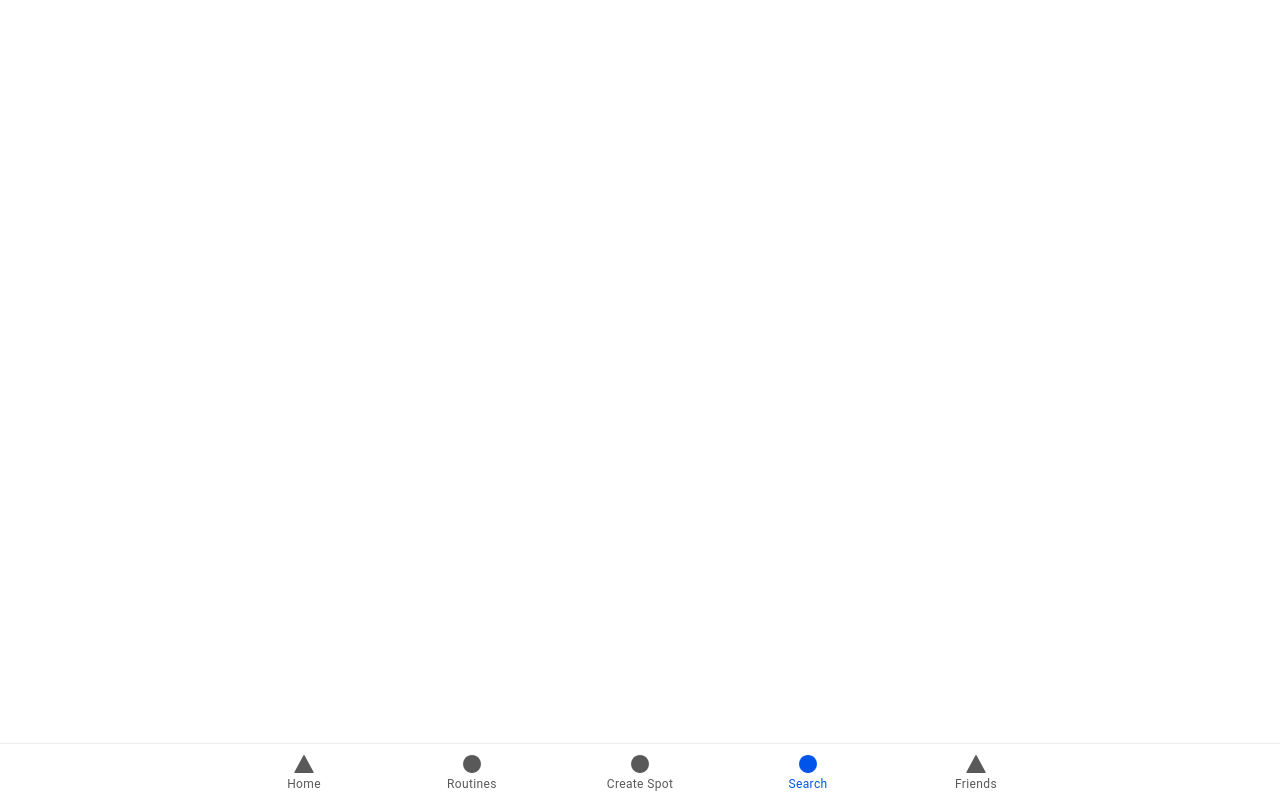
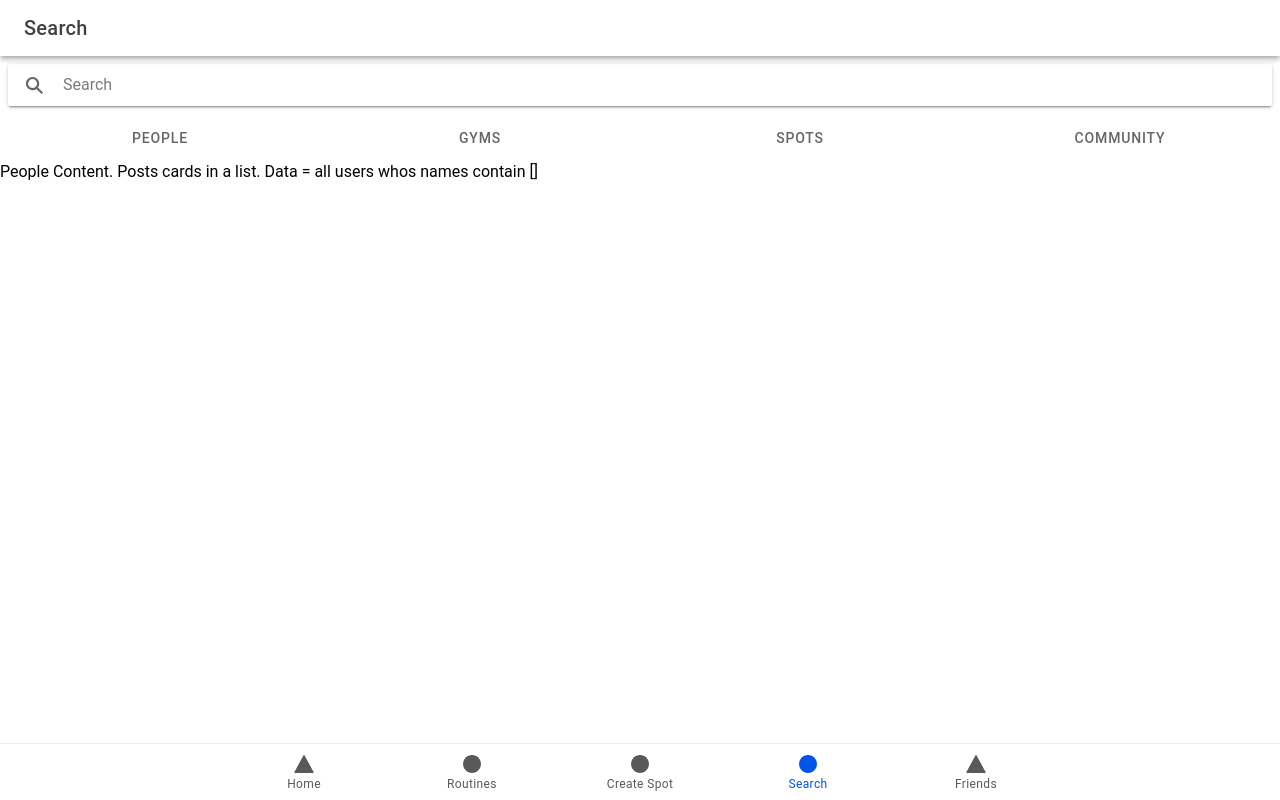
Before and after one commit to SpotMe-Mondayvile/spotme, a React (Vite) app in the folder spotme-web/: page /search in a window 1280 px wide. Built offline with nearby package versions, Linux system fonts and the light colour scheme; no server answers.

Commit message:
adding design components to search!

```diff
--- a/spotme-web/src/App.tsx
+++ b/spotme-web/src/App.tsx
@@ -19,6 +19,7 @@ import Login from './pages/login/Login';
 import SignUp from './pages/login/SignUp';
 import Tab2 from './pages/Tab2';
 import Tab3 from './pages/Tab3';
+import Search from './pages/search/Search';
 
 /* Core CSS required for Ionic components to work properly */
 import '@ionic/react/css/core.css';
@@ -76,7 +77,7 @@ const App: React.FC = () => {
     console.log(jwtUser)
     }catch(e){
       console.log("No token available")
-     }
+    }
     },[])
 
   // const [isLoggedIn, setIsLoggedIn] = useState<boolean>(
@@ -93,13 +94,13 @@ return (
       <IonTabs>
         <IonRouterOutlet>
           <Route exact path="/Login">
-          <Login/>
+            <Login/>
           </Route>
           <Route exact path="/SignUp">
             <SignUp />
           </Route>
           <Route exact path="/Home">
-          <Home/>
+            <Home/>
           </Route>
           <Route exact path="/Friends">
             <Friends />
@@ -111,7 +112,10 @@ return (
             <Profile/>
           </Route>
           <Route exact path="/">
-           <Home />
+            <Home />
+          </Route>
+          <Route exact path="/search">
+            <Search/>
           </Route>
         </IonRouterOutlet>
         <IonTabBar slot="bottom">
--- /dev/null
+++ b/spotme-web/src/components/tabs/Tab.tsx
@@ -0,0 +1,3 @@
+//tab to go into tabs holder
+//a tab for each relevant item
+//each tab takes a name and an array of values that will show up in the cards later
--- /dev/null
+++ b/spotme-web/src/components/tabs/Tabs.tsx
@@ -0,0 +1,2 @@
+// group of page tabs
+// will return a group of tabs?
--- /dev/null
+++ b/spotme-web/src/pages/search/Search.tsx
@@ -0,0 +1,129 @@
+import { IonBreadcrumb, IonBreadcrumbs, IonButton, IonButtons, IonContent, IonHeader, IonList, IonItem, IonInput, IonIcon, IonLabel, IonMenuButton, IonPage, IonSearchbar, IonSegment, IonSegmentButton, IonSegmentView, IonSegmentContent, IonTabs, IonTab, IonTabBar, IonTitle, IonToolbar, useIonRouter, IonTabButton } from '@ionic/react';
+import {useState} from 'react'
+import { searchSharp, barbellOutline } from 'ionicons/icons';
+import ExploreContainer from '../../components/ExploreContainer';
+//import './Friends.css';
+import NavMenu from '../sidenav/NavMenu';
+import apiClient from '../../utils/api-client'
+
+
+
+const Search = () => {
+    const navigate = useIonRouter()
+
+    const handleProfileClick=()=>{
+    navigate.push("/search","root","replace")
+    console.log("Pushed Search button")
+    window.location.reload()
+    }
+
+    const [search, setSearch] = useState("")
+
+    const handleChange = (funct, ev : Event) => {
+        const target = ev.target as HTMLIonSearchbarElement
+        funct(target.value)
+    }
+
+    return (
+        <>
+        <meta name="mobile-web-app-capable" content="yes"></meta>
+
+        <NavMenu/>
+        <IonPage>
+            <IonHeader>
+            <IonToolbar>
+            <IonButtons slot="start">
+                    <IonMenuButton></IonMenuButton>
+                </IonButtons>
+                <IonTitle>Search</IonTitle>
+            </IonToolbar>
+            </IonHeader>
+            <IonContent fullscreen>
+                {/* search page components */}
+                {/* search bar */}
+                <IonSearchbar showClearButton="focus" value={search}  onIonInput = {(ev) => handleChange(setSearch, ev) }> </IonSearchbar>
+                <div>
+                    {/* <IonTabs>
+                        <IonTab tab = 'people'>
+                            <div id = "peopleSearch">
+                                <IonHeader>
+                                    <IonToolbar>
+                                        <IonTitle>
+                                            People
+                                        </IonTitle>
+                                    </IonToolbar>
+                                </IonHeader>
+                                <IonContent>
+                                    <div>
+                                        people content
+                                    </div>
+                                </IonContent>
+                            </div>
+                        </IonTab>
+                        <IonTab tab = 'gyms'>
+                            <div id="gymSearch">
+                                <IonHeader>
+                                    <IonToolbar>
+                                        <IonTitle>
+                                            Gyms
+                                        </IonTitle>
+                                    </IonToolbar>
+                                </IonHeader>
+                                <IonContent>
+                                    <div>
+                                        gym content
+                                    </div>
+                                </IonContent>
+                            </div>
+                        </IonTab>
+
+                        <IonTabBar slot='top'>
+                            <IonTabButton tab='people' >
+                                <IonIcon icon={barbellOutline}/>
+                                    People
+                            </IonTabButton>
+                            <IonTabButton tab='gyms'>
+                                <IonIcon icon={barbellOutline}/>
+                                Gyms
+                            </IonTabButton>
+
+                        </IonTabBar>
+                    </IonTabs> */}
+
+                    <IonSegment value="default">
+                        <IonSegmentButton value="people" contentId="people">
+                            <IonLabel>People</IonLabel>
+                        </IonSegmentButton>
+                        <IonSegmentButton value="gyms" contentId="gyms">
+                            <IonLabel>Gyms</IonLabel>
+                        </IonSegmentButton>
+                        <IonSegmentButton value="spots" contentId="spots">
+                            <IonLabel>Spots</IonLabel>
+                        </IonSegmentButton>
+                        <IonSegmentButton value="community" contentId="community">
+                            <IonLabel>Community</IonLabel>
+                        </IonSegmentButton>
+                    </IonSegment>
+                    <IonSegmentView>
+                        <IonSegmentContent id="people">
+                            People Content. Posts cards in a list. Data = all users whos names contain [{search}]
+                        </IonSegmentContent>
+                        <IonSegmentContent id="gyms">
+                            Gym Content. Posts cards in a list. Data = all gyms with names containing [{search}]
+                        </IonSegmentContent>
+                        <IonSegmentContent id="spots">
+                            Spots Content. Data = all spots with names or info containing [{search}]
+                        </IonSegmentContent>
+                        <IonSegmentContent id="community">
+                            Community Content. Data = all hashtags or whatever with info containing [{search}]
+                        </IonSegmentContent>
+                    </IonSegmentView>
+
+                </div>
+            </IonContent>
+        </IonPage>
+        </>
+    );
+}
+
+export default Search
```
Also changed, not shown: spotme-web/package.json (+4 -4 lines), spotme-web/src/pages/search/SearchWindow.tsx (added, +36 -0 lines), 2 other files (tests, documents, lock files or other folders).
